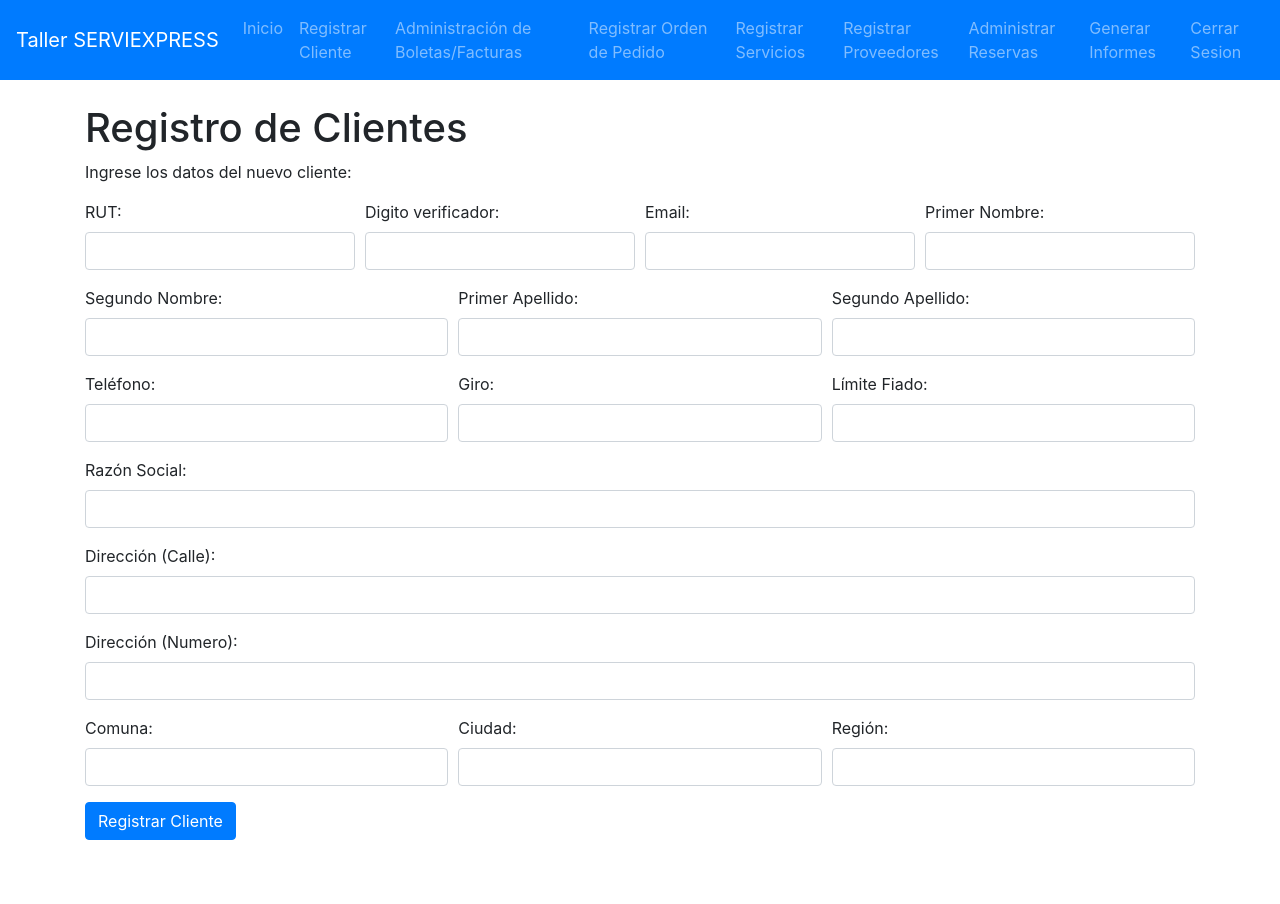
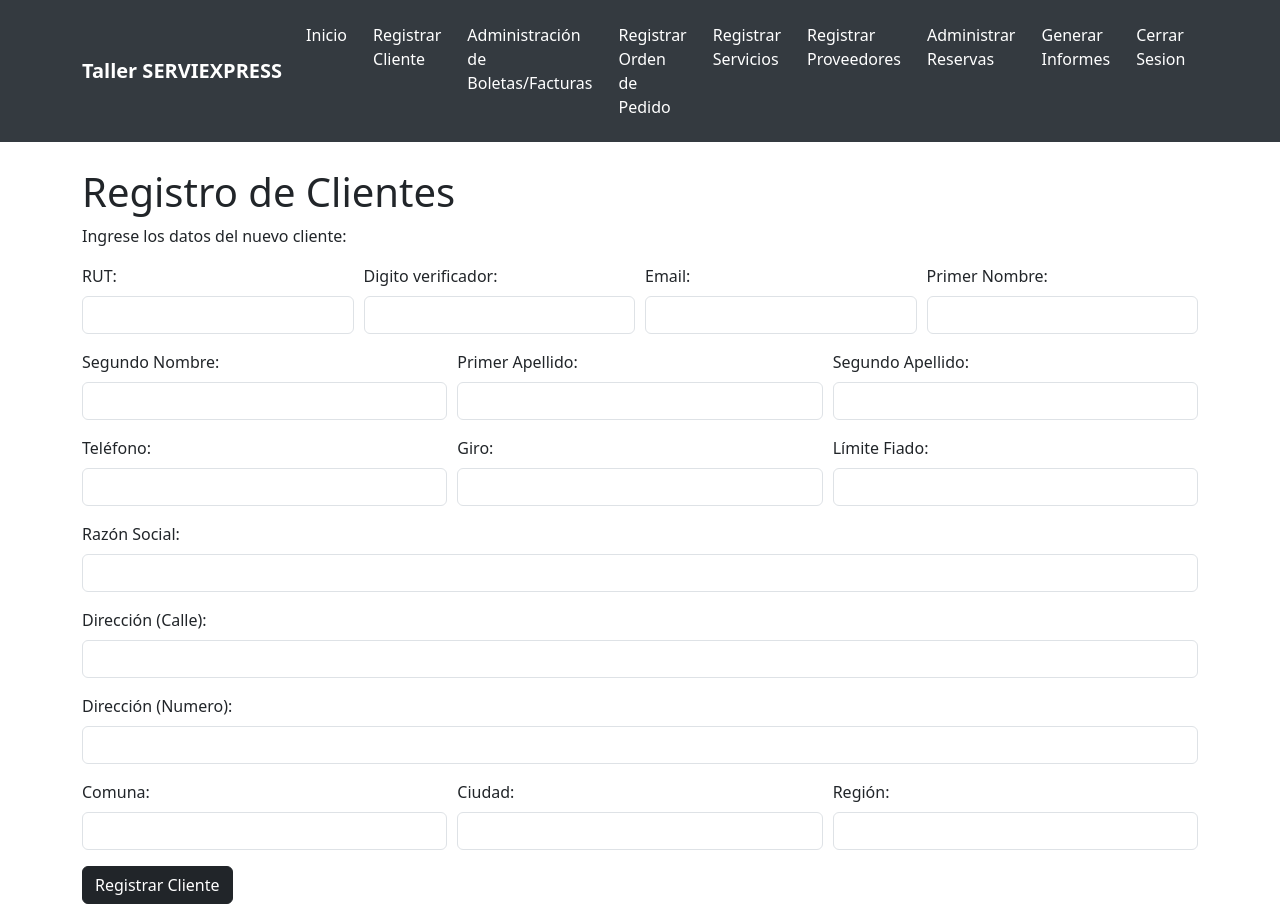
Before and after one commit to Lopr0091/taller, a PHP site: page /paginas/registroCliente.php in a window 1280 px wide. Before the commit the page ends 840 px from the top, so only its background shows below. Run offline with PHP 8.4, Linux system fonts and the light colour scheme; the visitor is signed in with stand-in values (Sample User, id 1); some libraries are stand-ins or nearby versions.

Commit message:
revisado registro cliente, extrañamente no pude colocar el color del boton

```diff
--- a/paginas/registroCliente.php
+++ b/paginas/registroCliente.php
@@ -1,23 +1,86 @@
 <?php
 session_start();
-$usuario=$_SESSION['usuario'];
+$usuario = $_SESSION['usuario'];
 ?>
 <!DOCTYPE html>
 <html lang="es">
+
 <head>
     <meta charset="UTF-8">
     <meta name="viewport" content="width=device-width, initial-scale=1.0">
     <title>Registro de Clientes - Empleado</title>
     <link rel="stylesheet" href="https://stackpath.bootstrapcdn.com/bootstrap/4.5.2/css/bootstrap.min.css">
+    <style>
+        body {
+            font-family: 'Arial', sans-serif;
+            padding: 0;
+            background-color: #f8f9fa;
+        }
+
+        .navbar {
+            background-color: #343a40;
+            padding: 15px 0;
+            border-bottom: 2px solid #fff;
+        }
+
+        .navbar-brand {
+            color: #fff !important;
+            font-weight: bold;
+        }
+
+        .navbar-nav .nav-link {
+            color: #fff !important;
+            margin-right: 10px;
+            padding: 15px 0;
+        }
+
+        .navbar-toggler-icon {
+            background-color: #fff;
+        }
+
+        .btn-orange {
+            background-color: #fd7e14;
+            color: #fff;
+            border: none;
+            margin-bottom: 3%;
+            margin-top: 1%;
+        }
+
+        .btn-orange:hover {
+            background-color: #343a40;
+            color: #fff;
+        }
+    </style>
+    <style>
+        .login-message {
+            text-align: center;
+        }
+
+        .login-link {
+            display: block;
+            margin-top: 10px;
+        }
+    </style>
 </head>
+
 <body>
-    <header>
-        <nav class="navbar navbar-expand-lg navbar-dark bg-primary">
+    <!DOCTYPE html>
+    <html lang="en">
+
+    <head>
+        <meta charset="UTF-8">
+        <meta name="viewport" content="width=device-width, initial-scale=1.0">
+        <title>Registrar Orden- Taller Mecánico SERVIEXPRESS</title>
+        <link href="https://cdn.jsdelivr.net/npm/bootstrap@5.3.0/dist/css/bootstrap.min.css" rel="stylesheet">
+
+        <nav class="navbar navbar-expand-lg navbar-dark">
+            <div class="container">
                 <a class="navbar-brand" href="#">Taller SERVIEXPRESS</a>
-            <button class="navbar-toggler" type="button" data-toggle="collapse" data-target="#navbarNav" aria-controls="navbarNav" aria-expanded="false" aria-label="Toggle navigation">
+                <button class="navbar-toggler" type="button" data-toggle="collapse" data-target="#navbarNav"
+                    aria-controls="navbarNav" aria-expanded="false" aria-label="Toggle navigation">
                     <span class="navbar-toggler-icon"></span>
                 </button>
-            <div class="collapse navbar-collapse" id="navbarNav">
+                <div class="collapse navbar-collapse justify-content-end" id="navbarNav">
                     <ul class="navbar-nav ml-auto">
                         <li class="nav-item">
                             <a class="nav-link" href="menuPrincipalUsuario.php">Inicio</a>
@@ -45,8 +108,8 @@ $usuario=$_SESSION['usuario'];
                         </li>
                         <li class="nav-item">
                             <?php
-                        if($_SESSION!==null){
-                            echo<<<eot
+                            if ($_SESSION !== null) {
+                                echo <<<eot
                             <a class="nav-link" href="../includes/db/cerrarSesion.php">Cerrar Sesion</a>
                             eot;
                             }
@@ -54,12 +117,12 @@ $usuario=$_SESSION['usuario'];
                         </li>
                     </ul>
                 </div>
+            </div>
         </nav>
-    </header>
         <main>
             <?php
-            if(isset($usuario)){
-        echo<<<eot
+            if (isset($usuario)) {
+                echo <<<eot
         <div class="container mt-4">
         <h1>Registro de Clientes</h1>
         <p>Ingrese los datos del nuevo cliente:</p>
@@ -136,12 +199,12 @@ $usuario=$_SESSION['usuario'];
                     <input type="text" id="region" name="region" class="form-control" required>
                 </div>
             </div>
-            <button type="submit" class="btn btn-primary">Registrar Cliente</button>
+            <button type="submit" class="btn btn-dark">Registrar Cliente</button>
         </form>
     </div>
     </main>
-    eot;}
-    else{
+    eot;
+            } else {
                 echo <<<EOT
         <div class="login-message">
         <p>No has iniciado sesión</p>
@@ -152,4 +215,7 @@ EOT;
             ?>
             <script src="https://code.jquery.com/jquery-3.5.1.slim.min.js"></script>
             <script src="https://cdn.jsdelivr.net/npm/@popperjs/core@2.5.3/dist/umd/popper.min.js"></script>
-    <script src="https://stackpath.bootstrapcdn.com/bootstrap/4.
+            <script src="https://stackpath.bootstrapcdn.com/bootstrap/4.5.2/js/bootstrap.min.js"></script>
+</body>
+
+</html>
```
Lines whose indentation alone changed are shown as unchanged.
